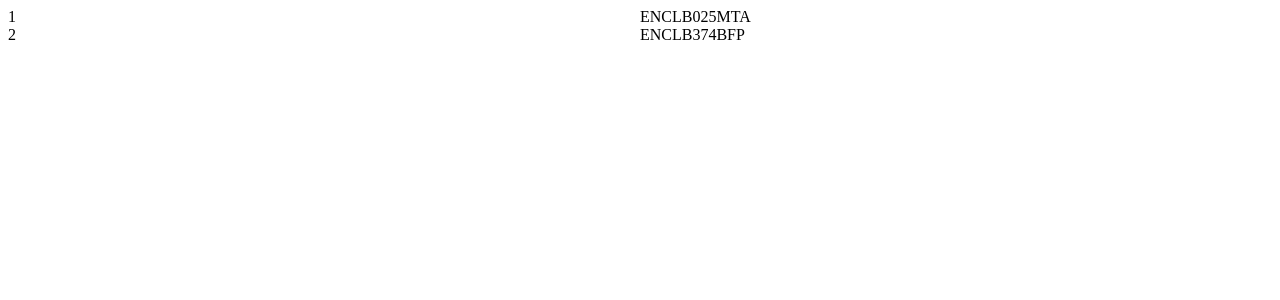
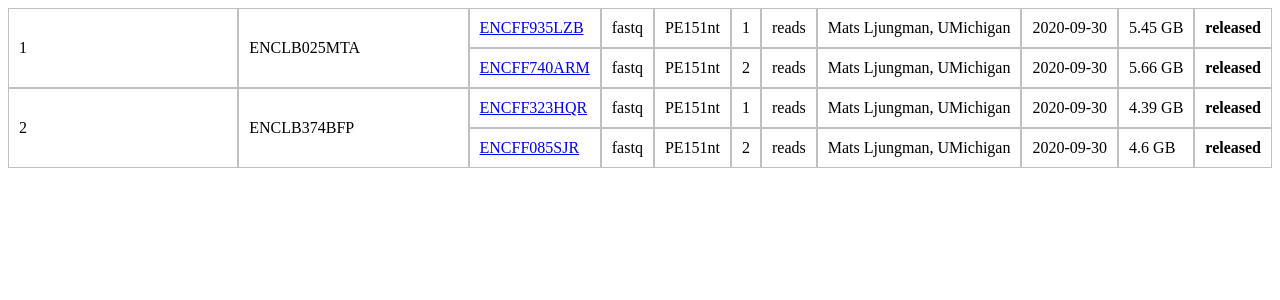
Before and after one commit to forresttanaka/data-grid, a Next.js app: page /data-grid in a window 1280 px wide. Shown: the top 300 px of the page. Built offline with nearby package versions, Linux system fonts and the light colour scheme.

Commit message:
Adding unique IDs

```diff
--- a/pages/data-grid.js
+++ b/pages/data-grid.js
@@ -11,30 +11,30 @@ const rawSeqReps = [
             {
                 id: 'ENCFF627NRL',
                 row: [
-                    { id: 'ENCFF935LZB', content: <a href="#">ENCFF935LZB</a> },
-                    { id: 'fastq', content: 'fastq', style: "font-size: 1.3rem" },
-                    { id: 'PE151nt', content: 'PE151nt' },
-                    { id: '1', content: '1' },
-                    { id: 'reads', content: 'reads' },
-                    { id: 'Mats Ljungman, UMichigan', content: 'Mats Ljungman, UMichigan' },
-                    { id: '2020-09-30', content: '2020-09-30' },
-                    { id: '5.45 GB', content: '5.45 GB' },
-                    { id: 'released', content: <b>released</b> },
+                    { id: 'ENCFF627NRL-ENCFF935LZB', content: <a href="#">ENCFF935LZB</a> },
+                    { id: 'ENCFF627NRL-fastq', content: 'fastq', style: "font-size: 1.3rem" },
+                    { id: 'ENCFF627NRL-PE151nt', content: 'PE151nt' },
+                    { id: 'ENCFF627NRL-1', content: '1' },
+                    { id: 'ENCFF627NRL-reads', content: 'reads' },
+                    { id: 'ENCFF627NRL-Mats Ljungman, UMichigan', content: 'Mats Ljungman, UMichigan' },
+                    { id: 'ENCFF627NRL-2020-09-30', content: '2020-09-30' },
+                    { id: 'ENCFF627NRL-5.45 GB', content: '5.45 GB' },
+                    { id: 'ENCFF627NRL-released', content: <b>released</b> },
                 ],
                 css: 'file-data',
             },
             {
                 id: 'ENCFF740ARM',
                 row: [
-                    { id: 'ENCFF740ARM', content: <a href="#">ENCFF740ARM</a> },
-                    { id: 'fastq', content: 'fastq' },
-                    { id: 'PE151nt', content: 'PE151nt' },
-                    { id: '2', content: '2' },
-                    { id: 'reads', content: 'reads' },
-                    { id: 'Mats Ljungman, UMichigan', content: 'Mats Ljungman, UMichigan' },
-                    { id: '2020-09-30', content: '2020-09-30' },
-                    { id: '5.66 GB', content: '5.66 GB' },
-                    { id: 'released', content: <b>released</b> },
+                    { id: 'ENCFF740ARM-ENCFF740ARM', content: <a href="#">ENCFF740ARM</a> },
+                    { id: 'ENCFF740ARM-fastq', content: 'fastq' },
+                    { id: 'ENCFF740ARM-PE151nt', content: 'PE151nt' },
+                    { id: 'ENCFF740ARM-2', content: '2' },
+                    { id: 'ENCFF740ARM-reads', content: 'reads' },
+                    { id: 'ENCFF740ARM-Mats Ljungman, UMichigan', content: 'Mats Ljungman, UMichigan' },
+                    { id: 'ENCFF740ARM-2020-09-30', content: '2020-09-30' },
+                    { id: 'ENCFF740ARM-5.66 GB', content: '5.66 GB' },
+                    { id: 'ENCFF740ARM-released', content: <b>released</b> },
                 ],
             },
         ],
@@ -50,30 +50,30 @@ const rawSeqReps = [
             {
                 id: 'ENCLB603PXR',
                 row: [
-                    { id: 'ENCFF323HQR', content: <a href="#">ENCFF323HQR</a> },
-                    { id: 'fastq', content: 'fastq', style: "font-size: 1.3rem" },
-                    { id: 'PE151nt', content: 'PE151nt' },
-                    { id: '1', content: '1' },
-                    { id: 'reads', content: 'reads' },
-                    { id: 'Mats Ljungman, UMichigan', content: 'Mats Ljungman, UMichigan' },
-                    { id: '2020-09-30', content: '2020-09-30' },
-                    { id: '4.39 GB', content: '4.39 GB' },
-                    { id: 'released', content: <b>released</b> },
+                    { id: 'ENCLB603PXR-ENCFF323HQR', content: <a href="#">ENCFF323HQR</a> },
+                    { id: 'ENCLB603PXR-fastq', content: 'fastq', style: "font-size: 1.3rem" },
+                    { id: 'ENCLB603PXR-PE151nt', content: 'PE151nt' },
+                    { id: 'ENCLB603PXR-1', content: '1' },
+                    { id: 'ENCLB603PXR-reads', content: 'reads' },
+                    { id: 'ENCLB603PXR-Mats Ljungman, UMichigan', content: 'Mats Ljungman, UMichigan' },
+                    { id: 'ENCLB603PXR-2020-09-30', content: '2020-09-30' },
+                    { id: 'ENCLB603PXR-4.39 GB', content: '4.39 GB' },
+                    { id: 'ENCLB603PXR-released', content: <b>released</b> },
                 ],
                 css: 'file-data',
             },
             {
                 id: 'ENCFF740ARM',
                 row: [
-                    { id: 'ENCFF085SJR', content: <a href="#">ENCFF085SJR</a> },
-                    { id: 'fastq', content: 'fastq' },
-                    { id: 'PE151nt', content: 'PE151nt' },
-                    { id: '2', content: '2' },
-                    { id: 'reads', content: 'reads' },
-                    { id: 'Mats Ljungman, UMichigan', content: 'Mats Ljungman, UMichigan' },
-                    { id: '2020-09-30', content: '2020-09-30' },
-                    { id: '4.6 GB', content: '4.6 GB' },
-                    { id: 'released', content: <b>released</b> },
+                    { id: 'ENCFF740ARM-ENCFF085SJR', content: <a href="#">ENCFF085SJR</a> },
+                    { id: 'ENCFF740ARM-fastq', content: 'fastq' },
+                    { id: 'ENCFF740ARM-PE151nt', content: 'PE151nt' },
+                    { id: 'ENCFF740ARM-2', content: '2' },
+                    { id: 'ENCFF740ARM-reads', content: 'reads' },
+                    { id: 'ENCFF740ARM-Mats Ljungman, UMichigan', content: 'Mats Ljungman, UMichigan' },
+                    { id: 'ENCFF740ARM-2020-09-30', content: '2020-09-30' },
+                    { id: 'ENCFF740ARM-4.6 GB', content: '4.6 GB' },
+                    { id: 'ENCFF740ARM-released', content: <b>released</b> },
                 ],
             },
         ],
@@ -114,14 +114,26 @@ const assays = [
 ];
 
 
-const DataGrid = ({ data }) => {
-    const grid = data.reduce((acc, rowData) => {
-        const row = rowData.row.map((cell, i) => {
-            return <div key={cell.id} className="row-data">{cell.content}</div>;
+const DataGrid = ({ data, startingLine = 1 }) => {
+    let rowLine = startingLine;
+    return data.reduce((acc, rowData) => {
+        // Render the contents of the row.
+        const childCount = rowData.children ? rowData.children.length : 1;
+        const row = rowData.row.map((cell) => {
+            return (
+                <div key={cell.id} style={{ gridRow: `${rowLine} / ${rowLine + childCount}` }} className="row-data">
+                    <div className="cell">
+                        {cell.content}
+                    </div>
+                </div>
+            );
         });
-        return acc.concat(row);
+
+        // Render the child rows of the row, if any.
+        const children = rowData.children ? <DataGrid data={rowData.children} startingLine={rowLine} /> : [];
+        rowLine += childCount;
+        return acc.concat(row).concat(children);
     }, []);
-    return grid;
 };
 
 const ExampleGrid = () => {
--- a/styles/styles.css
+++ b/styles/styles.css
@@ -2,3 +2,15 @@
     display: grid;
     grid-template-columns: 1fr 1fr;
 }
+
+.row-data {
+    border: 1px solid #c0c0c0;
+    padding: 10px;
+}
+
+.cell {
+    display: flex;
+    width: 100%;
+    height: 100%;
+    align-items: center;
+}
```
